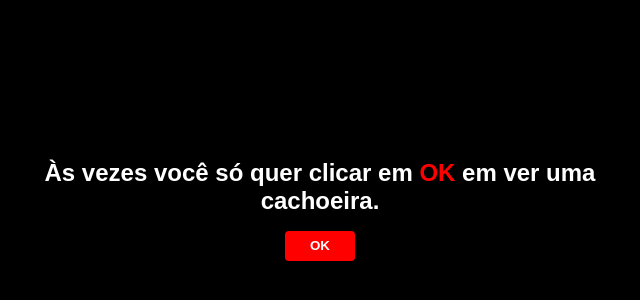
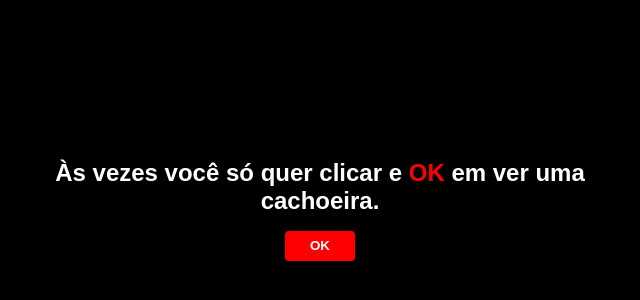
Before and after one commit to whenrique/umacachoeira, a React (Create React App) app: page / in a window 1280 px wide. Shown: the part 190-490 px from the top of the page, without its empty margins (320-960 px from the left). Built offline with nearby package versions, Linux system fonts and the light colour scheme.

Commit message:
fix: wrong typo

```diff
--- a/src/components/Waterfall/Waterfall.js
+++ b/src/components/Waterfall/Waterfall.js
@@ -8,7 +8,7 @@ const Waterfall = ({ waterfall, updateWaterfall }) => {
     <s.Wrapper>
       {!waterfall && (
         <>
-          <s.Heading>Às vezes você só quer clicar em <s.Strong>OK</s.Strong> em ver uma cachoeira.</s.Heading>
+          <s.Heading>Às vezes você só quer clicar e <s.Strong>OK</s.Strong> em ver uma cachoeira.</s.Heading>
           <s.Button onClick={updateWaterfall}>OK</s.Button>
         </>
       )}
```
